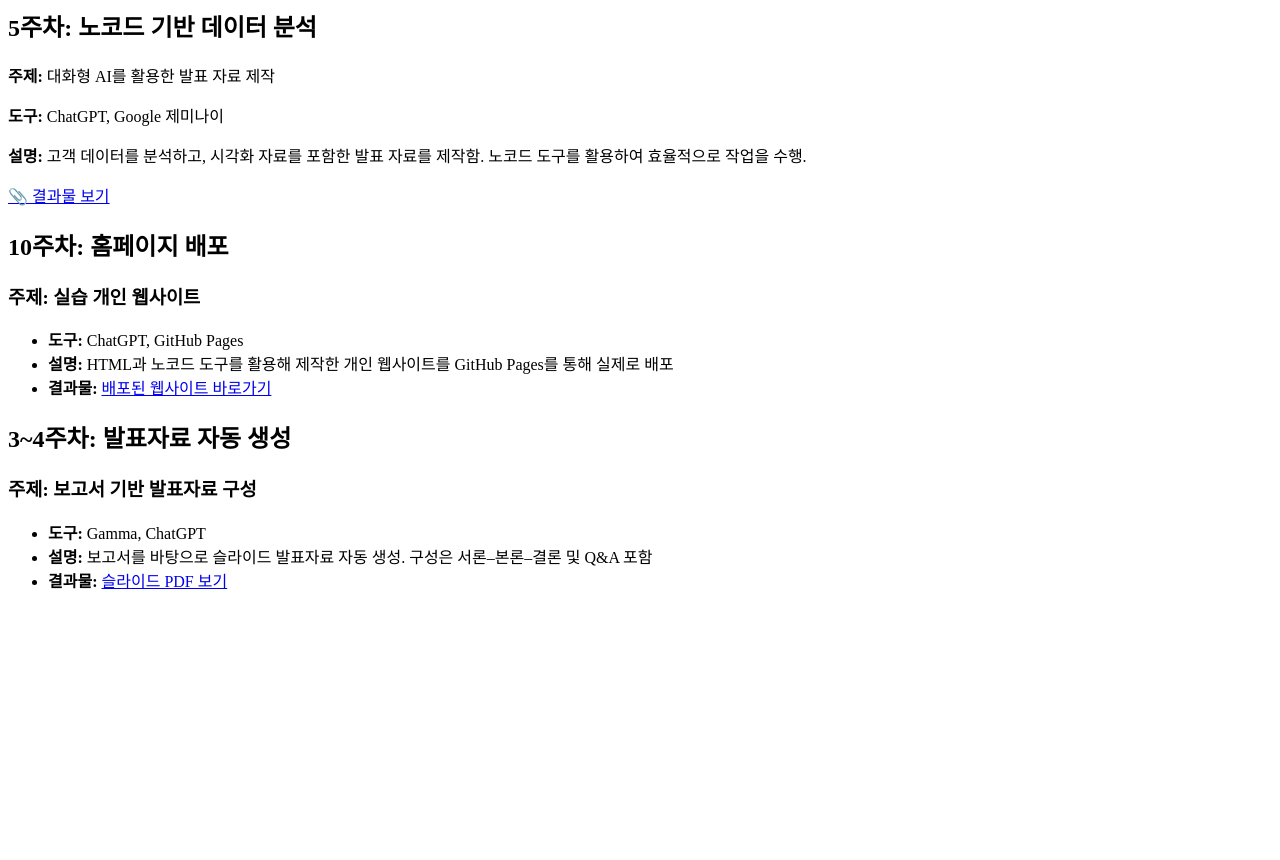
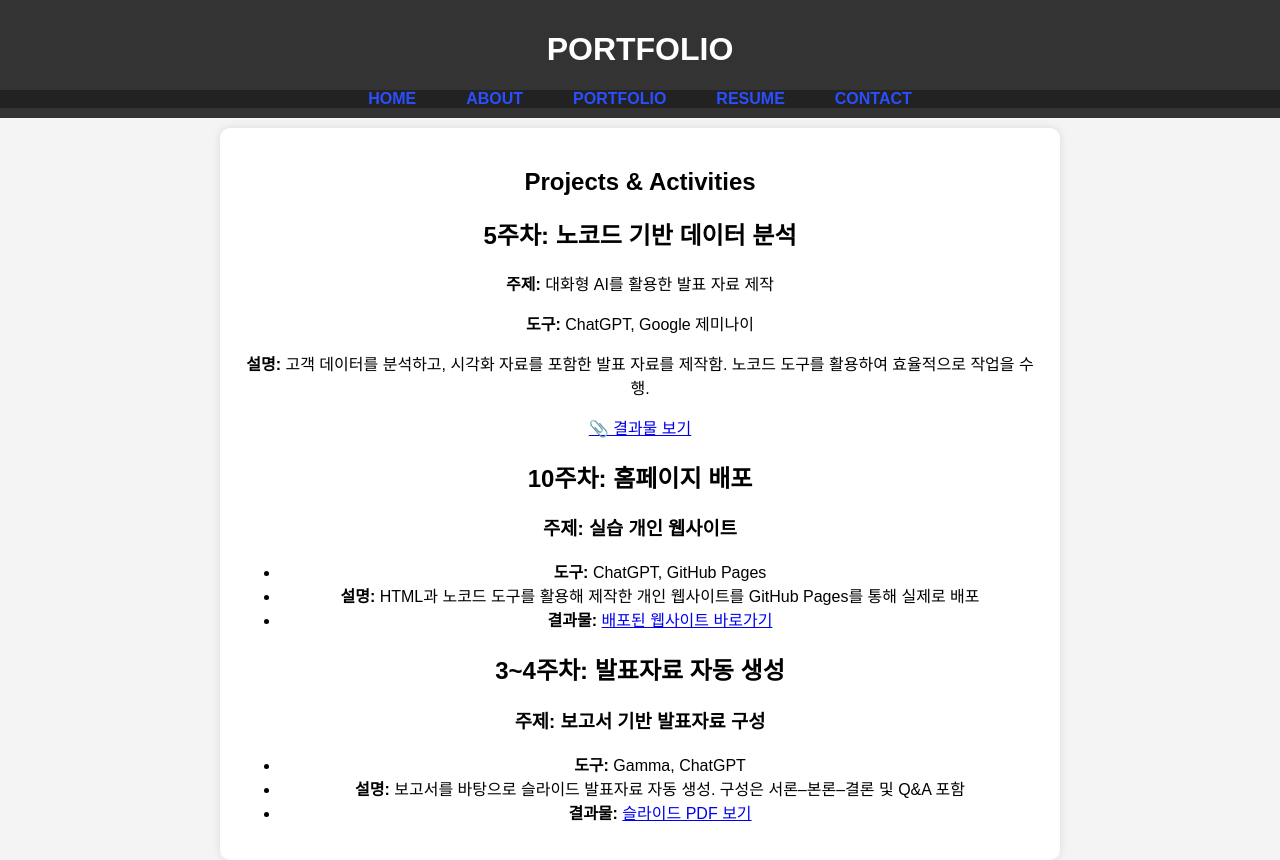
Before and after one commit to jdowon/AI-office, a plain HTML site: page portfolio.html in a window 1280 px wide. Before the commit the page ends 800 px from the top, so only its background shows below. Drawn offline with Linux system fonts and the light colour scheme.

Commit message:
Update portfolio.html

```diff
--- a/portfolio.html
+++ b/portfolio.html
@@ -1,3 +1,19 @@
+<!DOCTYPE html>
+<html lang="en">
+<head>
+  <meta charset="UTF-8" />
+  <title>Portfolio</title>
+  <link rel="stylesheet" href="style.css" />
+  <script src="script.js" defer></script>
+</head>
+<body>
+  <header>
+    <h1>PORTFOLIO</h1>
+    <div id="navbar"></div>
+  </header>
+  <main>
+    <h2>Projects & Activities</h2>
+
     <div class="portfolio-item">
       <h2>5주차: 노코드 기반 데이터 분석</h2>
       <p><strong>주제:</strong> 대화형 AI를 활용한 발표 자료 제작</p>
@@ -9,6 +25,7 @@
         </a>
       </p>
     </div>
+
     <div class="portfolio-item">
       <h2>10주차: 홈페이지 배포</h2>
       <h3>주제: 실습 개인 웹사이트</h3>
@@ -22,6 +39,7 @@
         </li>
       </ul>
     </div>
+
     <div class="portfolio-item">
       <h2>3~4주차: 발표자료 자동 생성</h2>
       <h3>주제: 보고서 기반 발표자료 구성</h3>
@@ -35,3 +53,7 @@
         </li>
       </ul>
     </div>
+
+  </main>
+</body>
+</html>
```
Lines whose indentation alone changed are shown as unchanged.
